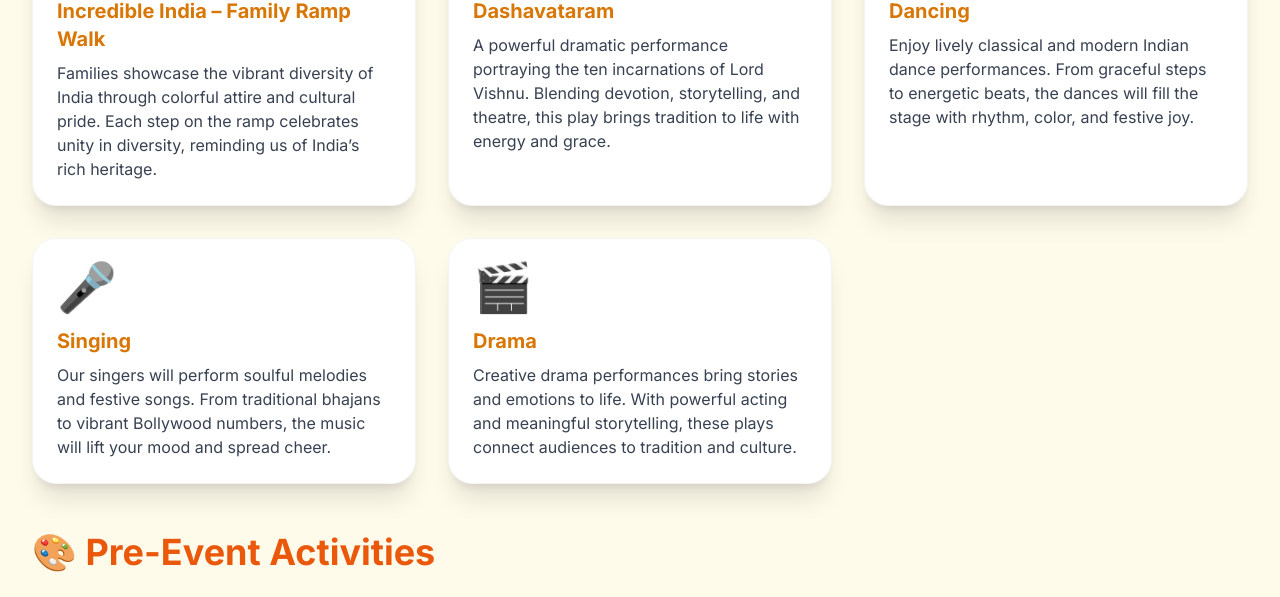
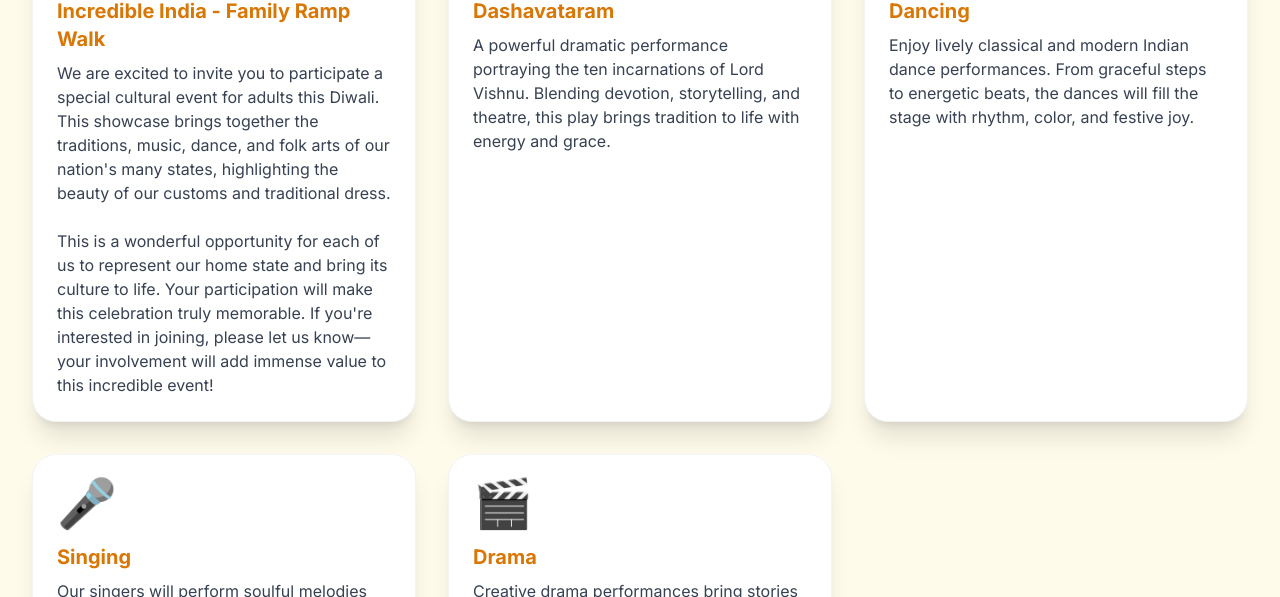
Before and after one commit to dharmikchauhan/public, a plain HTML site: page diwali-2025/index.html in a window 1280 px wide. Shown: the part 608-1205 px from the top of the page. Drawn offline with nearby package versions, Linux system fonts and the light colour scheme.

Commit message:
added incredible india description

```diff
--- a/diwali-2025/index.html
+++ b/diwali-2025/index.html
@@ -62,9 +62,11 @@
         <!-- Performance Card 1 -->
         <div class="bg-white p-6 rounded-3xl shadow-xl border border-gray-100 transition-transform transform hover:scale-105 duration-300">
           <div class="text-5xl mb-4">✨</div>
-          <h3 class="text-xl font-bold text-amber-600 mb-2">Incredible India – Family Ramp Walk</h3>
-          <p class="text-gray-700">
-            Families showcase the vibrant diversity of India through colorful attire and cultural pride. Each step on the ramp celebrates unity in diversity, reminding us of India’s rich heritage.
+          <h3 class="text-xl font-bold text-amber-600 mb-2">Incredible India - Family Ramp Walk</h3>
+            <p class="text-gray-700">
+              We are excited to invite you to participate a special cultural event for adults this Diwali. This showcase brings together the traditions, music, dance, and folk arts of our nation's many states, highlighting the beauty of our customs and traditional dress.
+              <br><br>
+              This is a wonderful opportunity for each of us to represent our home state and bring its culture to life. Your participation will make this celebration truly memorable. If you're interested in joining, please let us know—your involvement will add immense value to this incredible event!
           </p>
         </div>
         <!-- Performance Card 2 -->
```
